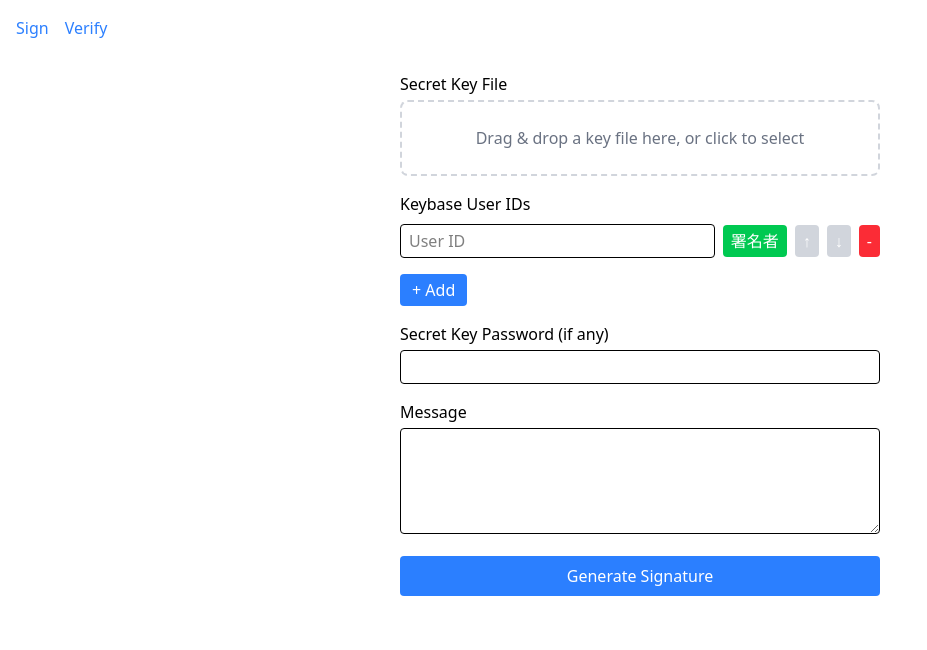
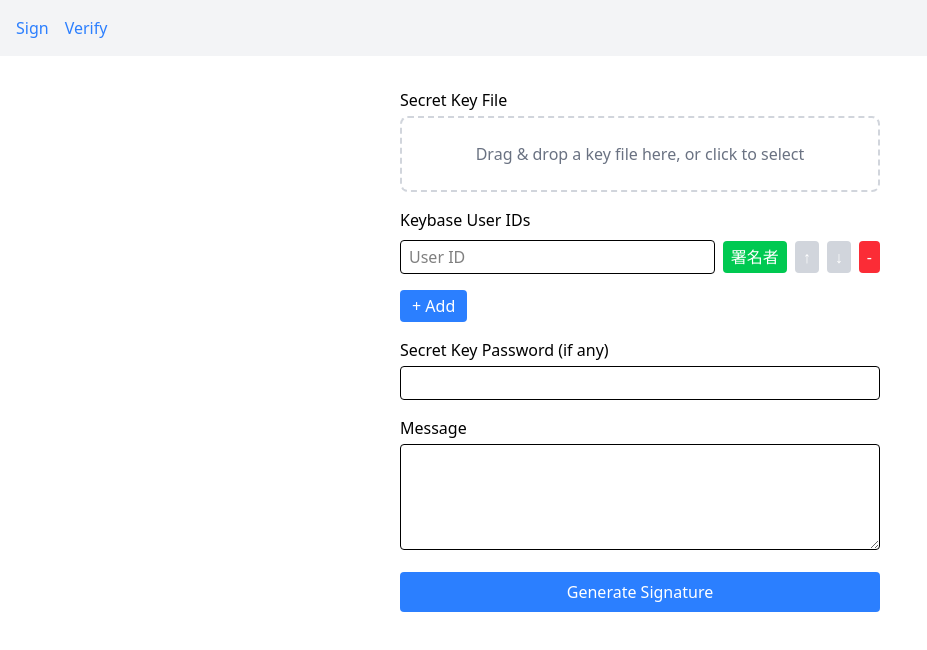
Before and after one commit to calloc134/ring-signature, a React (Vite) app in the folder client-tauri/: page / in a window 1280 px wide. Shown: the top 650 px of the page, without its empty margins (0-927 px from the left). Built offline with nearby package versions, Linux system fonts and the light colour scheme.

Commit message:
wouterを使うよう変更

```diff
--- a/client-tauri/src/App.tsx
+++ b/client-tauri/src/App.tsx
@@ -1,30 +1,31 @@
-import { BrowserRouter, Routes, Route, Link } from "react-router-dom";
+import { Route, Switch, Link, Redirect } from "wouter";
 import SignPage from "./SignPage";
 import VerifyPage from "./VerifyPage";
 import { Toaster } from "react-hot-toast";
 import "./App.css";
 
-function App() {
-  return (
-    <BrowserRouter>
-      <div className="container mx-auto p-4">
-        <nav className="flex space-x-4 mb-4">
-          <Link to="/sign" className="text-blue-500 hover:underline">
-            Sign
-          </Link>
-          <Link to="/verify" className="text-blue-500 hover:underline">
-            Verify
-          </Link>
-        </nav>
-        <Routes>
-          <Route path="/sign" element={<SignPage />} />
-          <Route path="/verify" element={<VerifyPage />} />
-          <Route path="*" element={<SignPage />} />
-        </Routes>
-      </div>
+const App: React.FC = () => (
+  <>
+    <header className="flex gap-4 p-4 bg-gray-100">
+      <Link href="/" className="text-blue-500">
+        Sign
+      </Link>
+      <Link href="/verify" className="text-blue-500">
+        Verify
+      </Link>
+    </header>
+
+    <main className=" mx-auto p-4">
+      <Switch>
+        <Route path="/" component={SignPage} />
+        <Route path="/verify" component={VerifyPage} />
+        <Route>
+          <Redirect to="/" />
+        </Route>
+      </Switch>
       <Toaster position="top-right" />
-    </BrowserRouter>
-  );
-}
+    </main>
+  </>
+);
 
 export default App;
```
